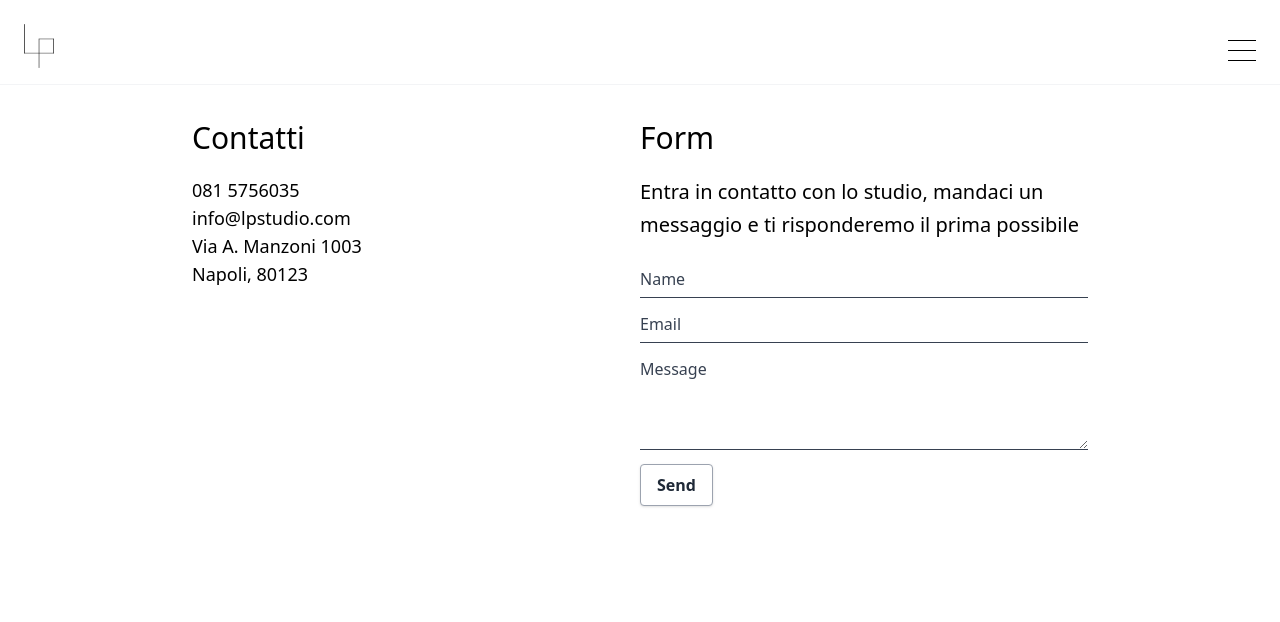
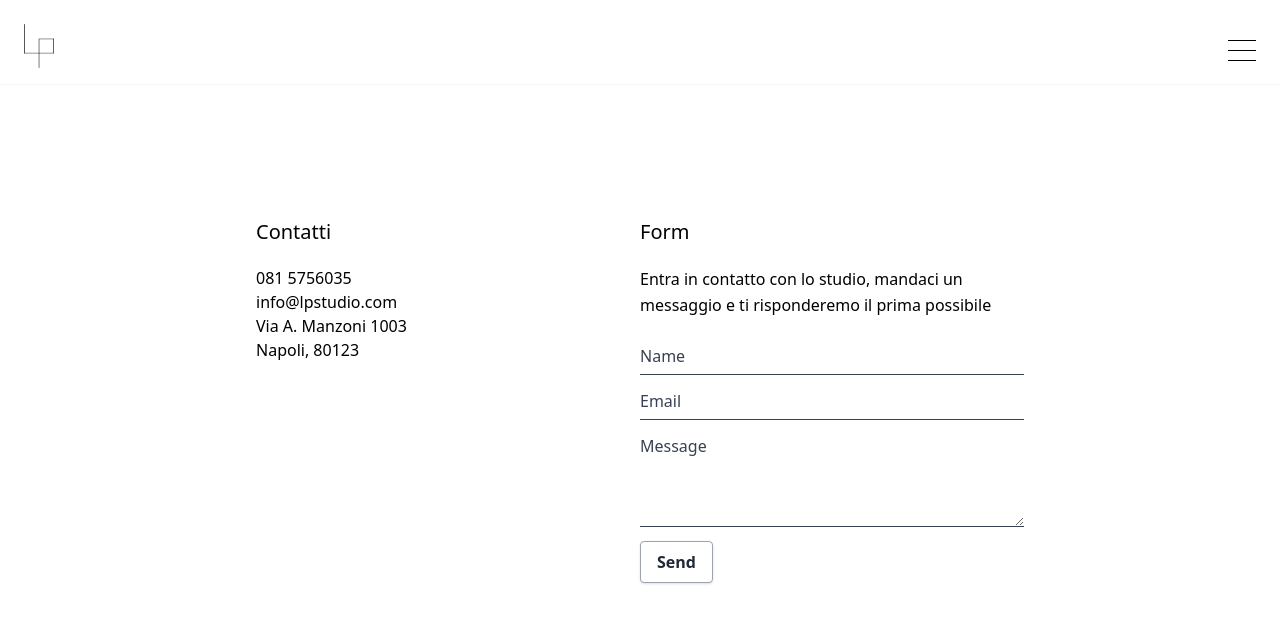
Before and after one commit to stefanopisani/portfolio-lp, a Next.js app: page /contatti in a window 1280 px wide. Shown: the top 622 px of the page. Built offline with nearby package versions, Linux system fonts and the light colour scheme.

Commit message:
Small changes in Contatti

```diff
--- a/src/components/Layout.tsx
+++ b/src/components/Layout.tsx
@@ -9,12 +9,12 @@ type Props = { children: any; font: NextFontWithVariable };
 function Layout({ children, font }: Props) {
   const { menuActive, navigation } = useContext(AppContext);
   return (
-    <>
+    <div className="min-h-screen">
       <Header />
       {!menuActive ? (
         <main className={`${font.variable}`}>{children}</main>
       ) : null}
-    </>
+    </div>
   );
 }
 
--- a/src/pages/contatti.tsx
+++ b/src/pages/contatti.tsx
@@ -65,25 +65,25 @@ function About({}: Props) {
   };
 
   return (
-    <div className="grid mt-[120px] place-items-center mb-[100px]">
+    <div className="flex items-center pt-[85px] h-[calc(100vh-85px)] justify-center align-middle mb-[100px]">
       <div className="max-w-4xl sm:min-w-[400px] min-w-[325px] mx-5 grid sm:grid-cols-2">
         <div className="sm:mb-0 mb-[50px]">
-          <h1 className="text-3xl mb-5 font-thin">Contatti</h1>
+          <h1 className="text-xl mb-5 font-thin">Contatti</h1>
 
-          <h2 className="text-lg font-light">081 5756035</h2>
-          <h2 className="text-lg font-light">info@lpstudio.com</h2>
-          <h2 className="text-lg font-light">Via A. Manzoni 1003</h2>
-          <h2 className="text-lg font-light">Napoli, 80123</h2>
+          <h2 className="text-base font-light">081 5756035</h2>
+          <h2 className="text-base font-light">info@lpstudio.com</h2>
+          <h2 className="text-base font-light">Via A. Manzoni 1003</h2>
+          <h2 className="text-base font-light">Napoli, 80123</h2>
         </div>
 
-        <div>
-          <h1 className="text-3xl mb-5 font-thin">Form</h1>
+        <div className="max-w-sm">
+          <h1 className="text-xl mb-5 font-thin">Form</h1>
 
-          <h2 className="text-xl mt-5 mb-5 font-thin leading-relaxed">
+          <h2 className="text-base mt-5 mb-5 font-thin leading-relaxed">
             Entra in contatto con lo studio, mandaci un messaggio e ti
             risponderemo il prima possibile
           </h2>
-          <form onSubmit={sendEmail} className="max-w-lg">
+          <form onSubmit={sendEmail} className="max-w-sm">
             <div>
               <input
                 className="form"
```
